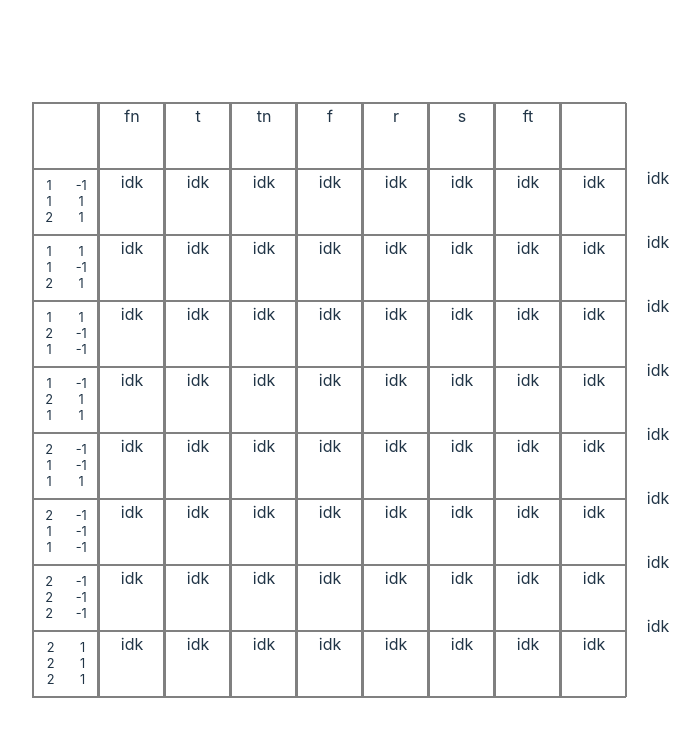
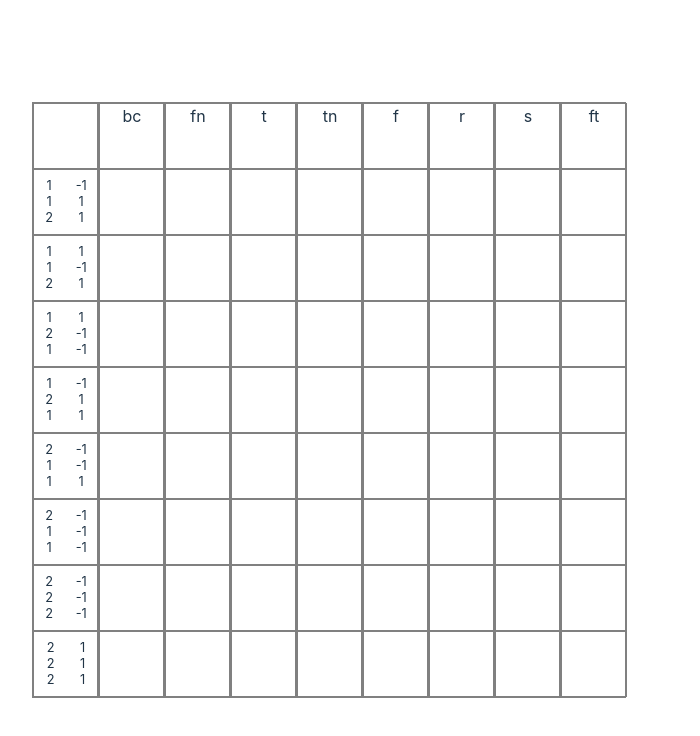
Before and after one commit to Peleton-011/alchemy-labs-solver, a React (Vite) app: page / in a window 1280 px wide. Shown: the top 736 px of the page, without its empty margins (279-979 px from the left). Built offline with nearby package versions, Linux system fonts and the light colour scheme.

Commit message:
Finish up UI board

```diff
--- a/src/App.jsx
+++ b/src/App.jsx
@@ -1,6 +1,4 @@
 import { useState } from "react";
-import reactLogo from "./assets/react.svg";
-import viteLogo from "/vite.svg";
 import "./App.css";
 import Alchemicals from "./Alchemicals";
 import Board from "./Board";
--- a/src/Board.jsx
+++ b/src/Board.jsx
@@ -29,7 +29,7 @@ const Board = ({ alchemicals }) => {
 							key={i}
                             col = {i}
 							len={len}
-							name={names[i]}
+							name={names[i - 1]}
 							contents={
 								i === 0 ? numAlchemicals : i === len + 1 ? emptyContent[0] :  contents[i - 1]
 							}
--- a/src/Cell.jsx
+++ b/src/Cell.jsx
@@ -16,11 +16,7 @@ const Cell = ({ col, row, content }) => {
 				</div>
 			</div>
 		);
-	return (
-		<div className="cell">
-			{typeof content !== "object" ? content : "idk"}
-		</div>
-	);
+	return <div className="cell">{content}</div>;
 };
 
 export default Cell;
--- a/src/Column.jsx
+++ b/src/Column.jsx
@@ -11,7 +11,7 @@ const Column = ({ col: i, len, name, contents }) => {
 				const cells = [];
 				for (let j = 0; j < len + 1; j++) {
 					cells.push(
-						<Cell col={i} row={j} content={j === 0 && i !== 0 ? name : contents[j - 1]} />
+						<Cell key = {j} col={i} row={j} content={j === 0 && i !== 0 ? name : contents[j - 1]} />
 					);
 				}
                 return cells;
```
